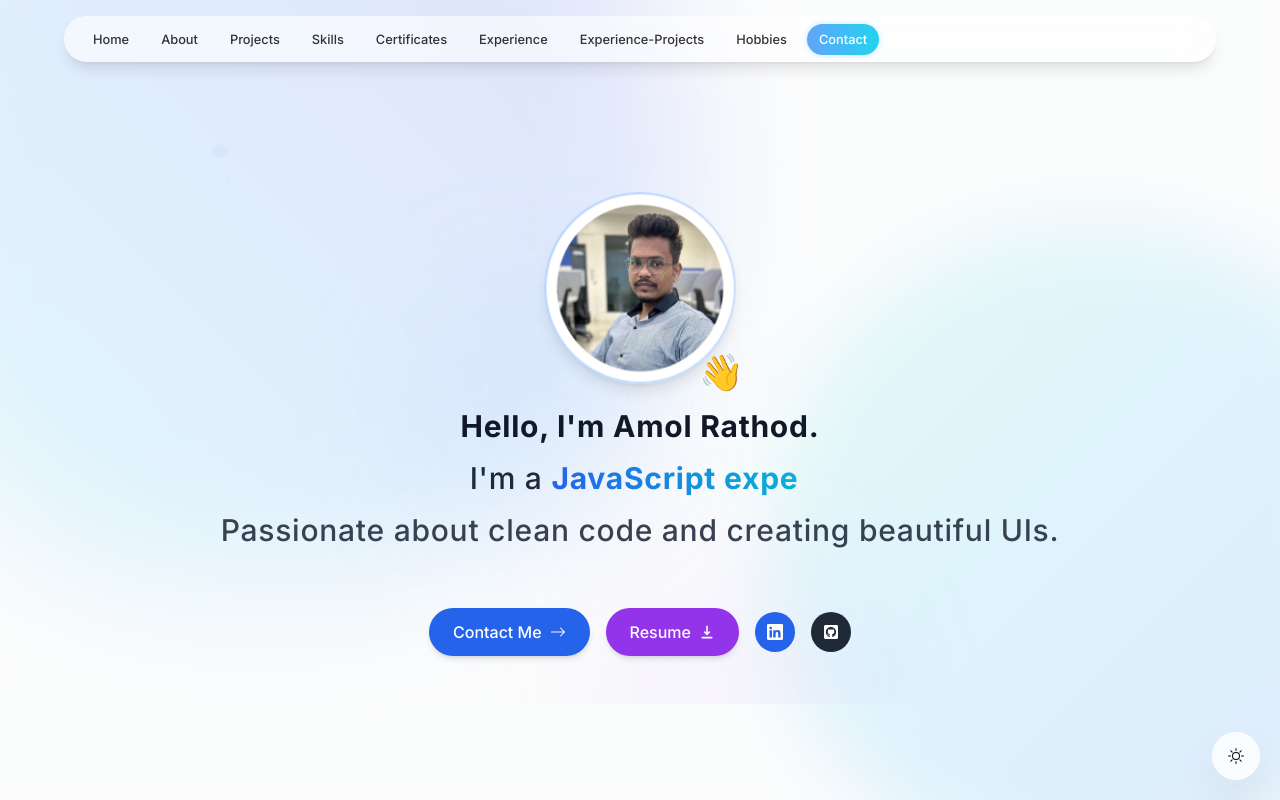
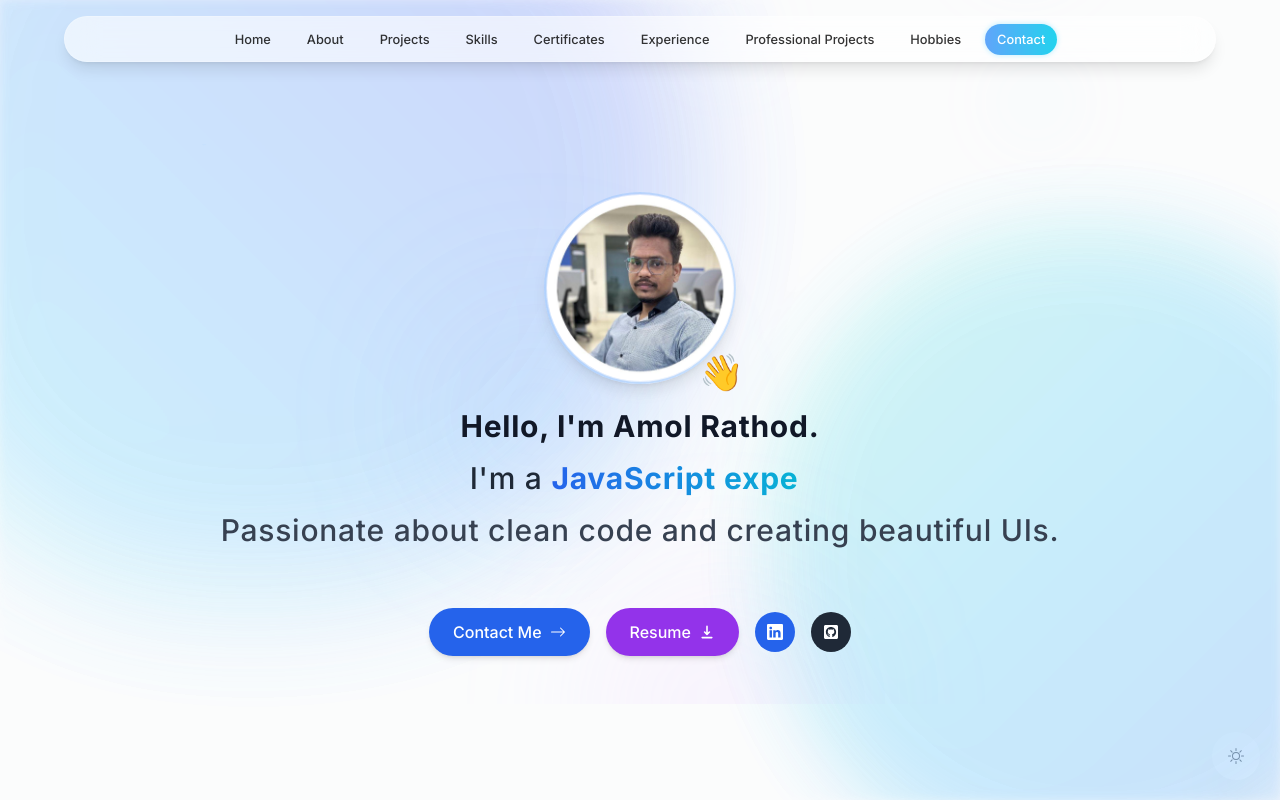
Before and after one commit to amol1629/amol-portfolio-website, a Next.js app: page / in a window 1280 px wide. Shown: the top 800 px of the page. Built offline with nearby package versions, Linux system fonts and the light colour scheme; no server answers.

Commit message:
Modified professional projects component

```diff
--- a/app/globals.css
+++ b/app/globals.css
@@ -9,6 +9,12 @@ html {
 html.dark {
   --line-color: rgba(255, 255, 255, 0.2);
 }
+
+html, body {
+	transition: background-color 0.5s ease, color 0.5s ease;
+}
+
+
 
 .borderBlack {
   @apply border border-black/10;
--- a/app/layout.tsx
+++ b/app/layout.tsx
@@ -1,11 +1,14 @@
-import Header from "@/components/header";
+"use client";
+
 import "./globals.css";
 import { Inter } from "next/font/google";
-import ActiveSectionContextProvider from "@/context/active-section-context";
+import Header from "@/components/header";
 import Footer from "@/components/footer";
 import ThemeSwitch from "@/components/theme-switch";
+import ActiveSectionContextProvider from "@/context/active-section-context";
 import ThemeContextProvider from "@/context/theme-context";
 import { Toaster } from "react-hot-toast";
+import BubbleBackground from "@/components/bubble-background";
 
 const inter = Inter({ subsets: ["latin"] });
 
@@ -25,12 +28,13 @@ export default function RootLayout({
 			<body
 				className={`${inter.className} bg-gray-50 text-gray-950 relative pt-28 sm:pt-36 dark:bg-gray-900 dark:text-gray-50 dark:text-opacity-90`}
 			>
-
+				{/* Floating Bubbles Background */}
+				<BubbleBackground />
 
 				<ThemeContextProvider>
 					<ActiveSectionContextProvider>
 						<Header />
-						{children}
+						<main className="relative z-10">{children}</main>
 						<Footer />
 
 						<Toaster position="top-right" />
--- /dev/null
+++ b/components/bubble-background.tsx
@@ -0,0 +1,40 @@
+"use client";
+
+import { motion } from "framer-motion";
+import React from "react";
+
+const bubbles = new Array(20).fill(null).map((_, i) => ({
+	id: i,
+	size: Math.random() * 80 + 40,
+	top: `${Math.random() * 100}%`,
+	left: `${Math.random() * 100}%`,
+	delay: Math.random() * 5,
+	duration: Math.random() * 20 + 10,
+}));
+
+export default function BubbleBackground() {
+	return (
+		<div className="fixed inset-0 -z-10 overflow-hidden">
+			{bubbles.map((bubble) => (
+				<motion.div
+					key={bubble.id}
+					initial={{ y: 0, opacity: 0.3 }}
+					animate={{ y: -2000, opacity: 0 }}
+					transition={{
+						repeat: Infinity,
+						repeatType: "loop",
+						duration: bubble.duration,
+						delay: bubble.delay,
+					}}
+					style={{
+						width: bubble.size,
+						height: bubble.size,
+						top: bubble.top,
+						left: bubble.left,
+					}}
+					className="absolute rounded-full bg-blue-300/30 dark:bg-cyan-400/10 blur-2xl pointer-events-none"
+				/>
+			))}
+		</div>
+	);
+}
--- a/components/experience-projects.tsx
+++ b/components/experience-projects.tsx
@@ -76,13 +76,10 @@ const ProjectCard = ({
 		triggerOnce: true,
 	});
 
-	// Show only first 3 points by default for better mobile experience
 	const visiblePoints = expanded
 		? project.points
 		: project.points.slice(0, 3);
 	const hasMorePoints = project.points.length > 3;
-
-	// Random delay for staggered animations
 	const delay = index * 0.2;
 
 	return (
@@ -94,13 +91,12 @@ const ProjectCard = ({
 			whileHover="hover"
 			custom={index}
 			transition={{ delay }}
-			className="w-full sm:w-[85%] md:w-[45%] lg:w-[30%] h-full relative group overflow-hidden rounded-3xl shadow-xl backdrop-blur-sm
-        bg-gradient-to-br from-white/90 to-white/50
-        dark:from-gray-900/80 dark:to-gray-800/50
-        border border-white/20 dark:border-gray-700/30
+			className="w-full sm:w-[85%] md:w-[45%] lg:w-[30%] h-full relative group overflow-hidden rounded-3xl shadow-xl
+        backdrop-blur-sm border border-white/10
+        bg-white/10 dark:bg-[#0e101a]/60
         transition-all duration-500 ease-out"
 		>
-			{/* Enhanced glow effect on hover */}
+			{/* Glow on Hover */}
 			<div className="absolute inset-0 -z-10 pointer-events-none">
 				<div className="absolute -inset-2 rounded-2xl opacity-0 group-hover:opacity-20 transition-opacity duration-500 bg-gradient-to-tr from-pink-400 via-purple-400 to-blue-400 dark:from-[#3b7ea1] dark:via-[#5e4b8b] dark:to-[#20435c]" />
 			</div>
@@ -121,7 +117,7 @@ const ProjectCard = ({
 			/>
 
 			{/* Card Header with floating icon */}
-			<div className="relative p-6 pb-4 border-b border-gray-100/30 dark:border-gray-700/30">
+			<div className="relative p-6 pb-4 border-b border-white/10">
 				<motion.div
 					initial={{ y: 20, opacity: 0 }}
 					animate={{ y: inView ? 0 : 20, opacity: inView ? 1 : 0 }}
@@ -194,7 +190,7 @@ const ProjectCard = ({
 					>
 						{expanded
 							? "Show less"
-							: `+${project.points.length - 3} more`}
+							: `Show more`}
 						<motion.svg
 							xmlns="http://www.w3.org/2000/svg"
 							className={`h-3.5 w-3.5 transition-transform duration-300`}
@@ -232,7 +228,7 @@ const ProjectCard = ({
 };
 
 const ExperienceProjects = () => {
-	const { ref } = useSectionInView("Experience-Projects", 0.1);
+	const { ref } = useSectionInView("Professional Projects", 0.1);
 	const { theme } = useTheme();
 	const [isMounted, setIsMounted] = useState(false);
 
@@ -292,21 +288,15 @@ const ExperienceProjects = () => {
 
 	return (
 		<section
-			id="experience-projects"
+			id="professional-projects"
 			ref={ref}
 			className="relative mb-28 sm:mb-40 max-w-6xl mx-auto px-4 sm:px-8 scroll-mt-28 text-center overflow-hidden py-24 rounded-3xl"
 		>
 			{/* Enhanced futuristic animated background */}
+
 			<div className="absolute inset-0 -z-10 overflow-hidden">
 				{/* Main gradient background */}
-				<div
-					className="absolute top-[-40%] left-[-40%] w-[180%] h-[180%]
-          animate-gradient-x
-          bg-[radial-gradient(ellipse_at_center,_var(--tw-gradient-stops))]
-          from-indigo-50 via-blue-50 to-white
-          dark:from-gray-900 dark:via-gray-950 dark:to-black
-          blur-[100px] opacity-30"
-				/>
+				<div className="absolute top-[-40%] left-[-40%] w-[180%] h-[180%] animate-gradient-x bg-[radial-gradient(ellipse_at_center,_var(--tw-gradient-stops))] from-pink-100 via-sky-200 to-white dark:from-[#1f2937] dark:via-[#0f172a] dark:to-[#111827] blur-[120px] opacity-20"></div>
 
 				{/* Animated blobs */}
 				<motion.div
--- a/components/header.tsx
+++ b/components/header.tsx
@@ -24,7 +24,7 @@ export default function Header() {
           transition-colors duration-300"
 			>
 				<nav className="w-full">
-					<ul className="flex flex-wrap justify-center items-center gap-x-1 gap-y-1 sm:gap-x-2 py-1 text-sm font-medium">
+					<ul className="flex flex-wrap justify-center items-center mx-auto gap-x-1 gap-y-1 sm:gap-x-3 py-1 text-sm font-medium w-fit">
 						{links.map((link, index) => (
 							<motion.li
 								key={link.hash}
--- a/components/hobbies.tsx
+++ b/components/hobbies.tsx
@@ -20,15 +20,20 @@ import { BsMusicNoteBeamed } from "react-icons/bs";
 
 const hobbies = [
 	{
-		name: "Traveling",
-		icon: <MdTravelExplore className="text-teal-400" />,
-		description: "Exploring new places and cultures",
-	},
-	{
 		name: "Reading",
 		icon: <MdLibraryBooks className="text-indigo-400" />,
 		description:
 			"Exploring thought-provoking, motivational, and spiritual reads",
+	},
+	{
+		name: "Meditation",
+		icon: <GiMeditation className="text-blue-300" />,
+		description: "Staying mindful and mentally fresh",
+	},
+	{
+		name: "Traveling",
+		icon: <MdTravelExplore className="text-teal-400" />,
+		description: "Exploring new places and cultures",
 	},
 
 	// {
@@ -46,11 +51,7 @@ const hobbies = [
 	// 	icon: <MdBrush className="text-purple-500" />,
 	// 	description: "Sketching futuristic concepts and designs",
 	// },
-	{
-		name: "Meditation",
-		icon: <GiMeditation className="text-blue-300" />,
-		description: "Staying mindful and mentally fresh",
-	},
+
 	// {
 	// 	name: "Hiking",
 	// 	icon: <FaHiking className="text-green-500" />,
--- a/lib/data.ts
+++ b/lib/data.ts
@@ -34,8 +34,8 @@ export const links = [
 		hash: "#experience",
 	},
 	{
-		name: "Experience-Projects",
-		hash: "#experience-projects",
+		name: "Professional Projects",
+		hash: "#professional-projects",
 	},
 	{
 		name: "Hobbies",
```
Also changed, not shown: 1 other file (tests, documents, lock files or other folders). Lines whose indentation alone changed are shown as unchanged.
